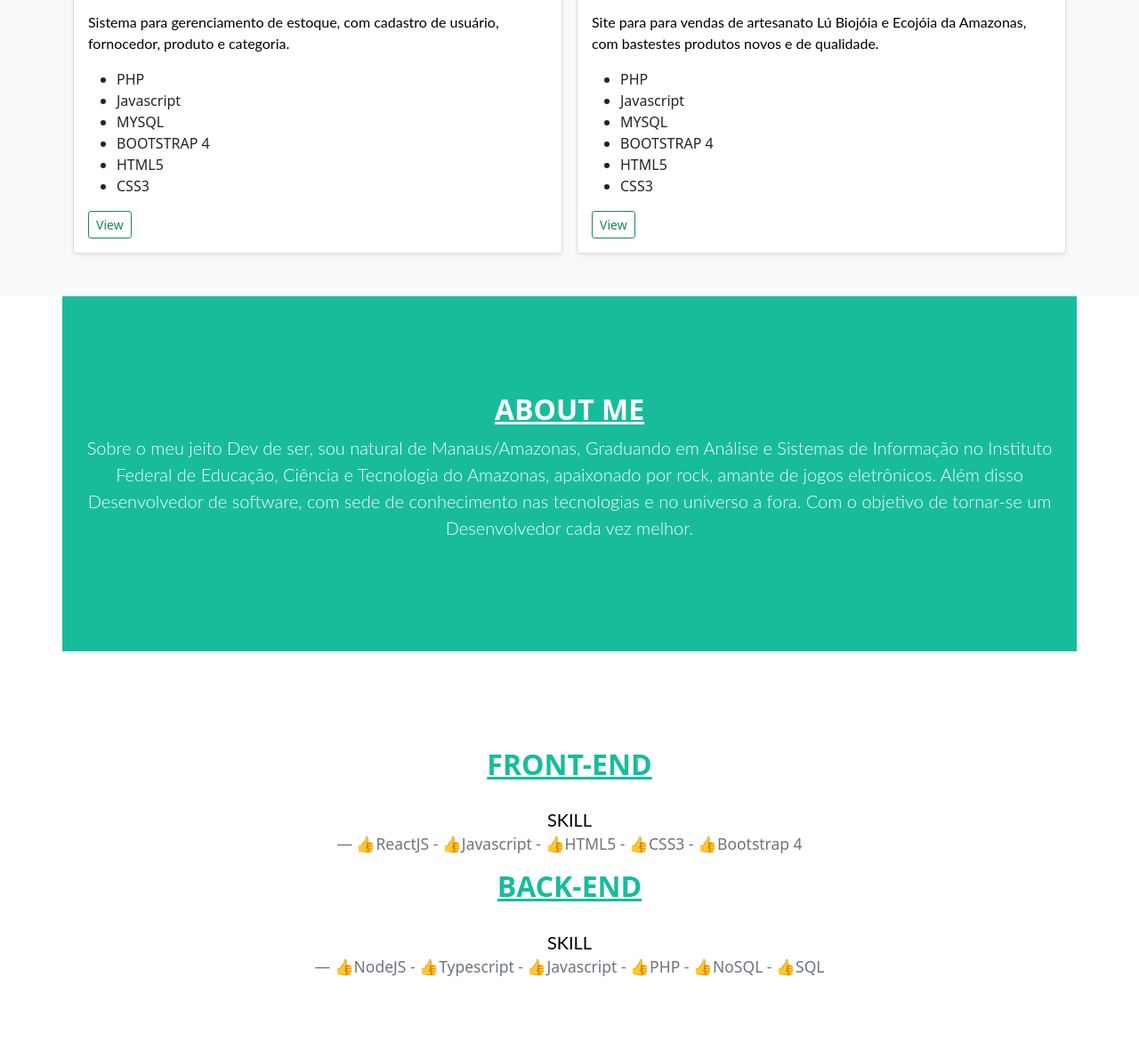
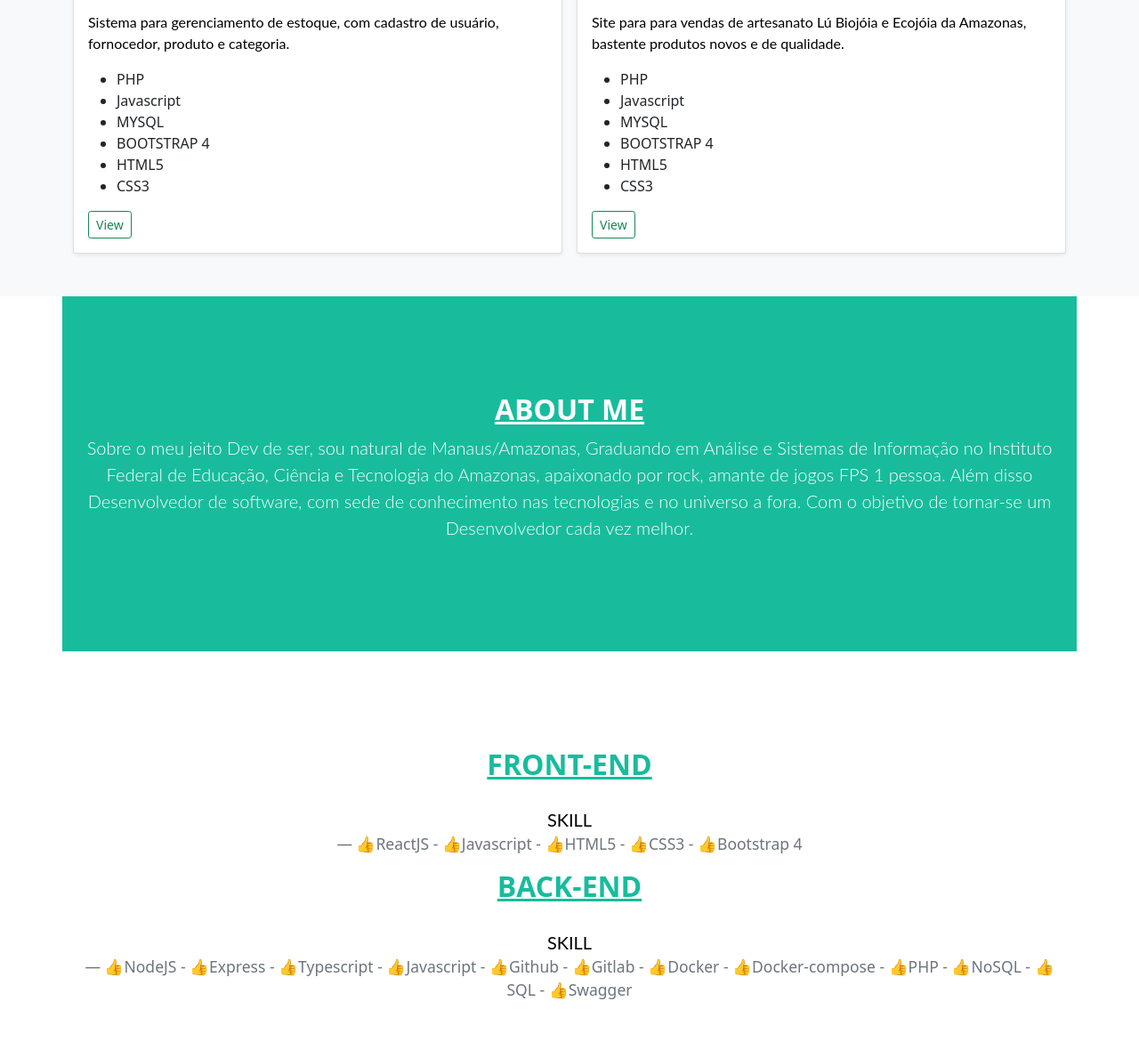
Before and after one commit to DemilsonPereira/portfolio, a plain HTML site: page index.html in a window 1280 px wide. Shown: the part 1072-2261 px from the top of the page at 89% size. Drawn offline with nearby package versions, Linux system fonts and the light colour scheme.

Commit message:
Refatoração de skill

```diff
--- a/index.html
+++ b/index.html
@@ -114,7 +114,7 @@
 
                         <div class="card-body">
                             <p class="card-text">Site para para vendas de artesanato Lú Biojóia e Ecojóia da Amazonas,
-                                com bastestes produtos novos e de qualidade.</p>
+                                bastente produtos novos e de qualidade.</p>
                             <ul>
                                 <li>PHP</li>
                                 <li>Javascript</li>
@@ -140,7 +140,7 @@
         <div class="container"></div>
         <h2 style="padding-top: 60px" class="jumbotron-heading titulosBrancos">About me</h2>
         <p style="padding-bottom: 60px" class="lead textoBranco">Sobre o meu jeito Dev de ser, sou
-            natural de Manaus/Amazonas, Graduando em Análise e Sistemas de Informação no Instituto Federal de Educação, Ciência e Tecnologia do Amazonas, apaixonado por rock, amante de jogos eletrônicos. Além disso Desenvolvedor de software, com sede de conhecimento nas tecnologias e no universo a fora. Com o objetivo de tornar-se um Desenvolvedor cada vez melhor.
+            natural de Manaus/Amazonas, Graduando em Análise e Sistemas de Informação no Instituto Federal de Educação, Ciência e Tecnologia do Amazonas, apaixonado por rock, amante de jogos FPS 1 pessoa. Além disso Desenvolvedor de software, com sede de conhecimento nas tecnologias e no universo a fora. Com o objetivo de tornar-se um Desenvolvedor cada vez melhor.
         </p>
     </section>
 
@@ -155,7 +155,7 @@
         <h2 class="jumbotron-heading text-center titulosVerdes">Back-End</h2>
         <blockquote class="blockquote text-center">
             <p style="padding-bottom: 15px" class="mb-0">SKILL</p>
-            <footer style="padding-bottom: 60px"class="blockquote-footer">👍NodeJS - 👍Typescript - 👍Javascript - 👍PHP - 👍NoSQL - 👍SQL</footer>
+            <footer style="padding-bottom: 60px"class="blockquote-footer">👍NodeJS - 👍Express - 👍Typescript - 👍Javascript - 👍Github - 👍Gitlab - 👍Docker - 👍Docker-compose - 👍PHP - 👍NoSQL - 👍SQL - 👍Swagger</footer>
         </blockquote>
 
     </section>
```
